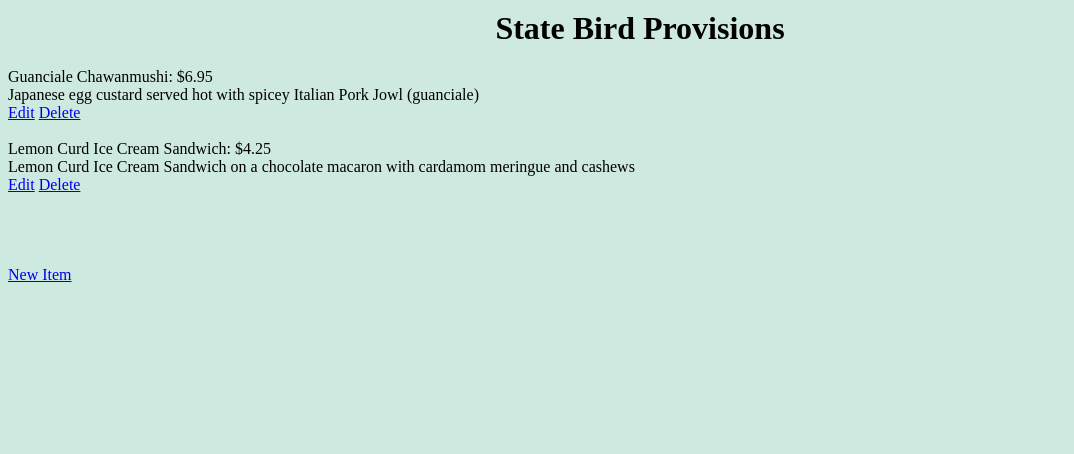
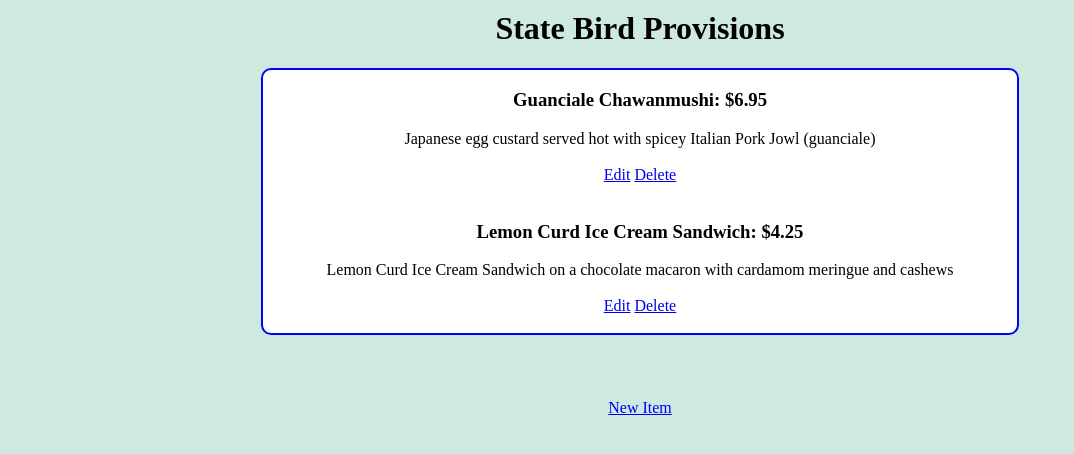
Before and after one commit to mikboy018/fsnd-vagrant, a Flask app: page / in a window 1280 px wide. Shown: the top 454 px of the page, without its empty margins (0-1074 px from the left). Run offline with Flask 2, Linux system fonts and the light colour scheme.

Commit message:
Updated CSS for menu.html.

```diff
--- a/vagrant/FlaskDemo/static/styles.css
+++ b/vagrant/FlaskDemo/static/styles.css
@@ -2,14 +2,20 @@ body {
 	background-color: #ceeae0;
 }
 
-h1 {
+h1, .itemlist, .foot {
 	display: block;
 	text-align: center;
 	margin-top: 10px;
-	margin-left: 10%;
-	margin-right: 10%;
+	margin-left: 20%;
+	margin-right: 20%;
 }
 
 button {
 	margin: 10px;
 }
+
+.itemlist {
+	background-color: white;
+	border: 2px solid blue;
+	border-radius: 10px;
+}
--- a/vagrant/FlaskDemo/templates/menu.html
+++ b/vagrant/FlaskDemo/templates/menu.html
@@ -25,30 +25,38 @@
 
 	{% endwith %}
 
-	{% for i in items %}
+	<div class="itemlist">
 
-	{{i.name}}:	{{i.price}}
+		{% for i in items %}
 
-	<br />
+			<h3>{{i.name}}: {{i.price}}</h3>
 
-	{{i.description}}
+			{{i.description}}
 
-	<br />
+			<br /><br />
 
-	<a href='{{url_for("EditMenuItem", restaurant_id = restaurant.id, menu_id = i.id)}}'>Edit</a>
+			<a href='{{url_for("EditMenuItem", restaurant_id = restaurant.id, menu_id = i.id)}}'>Edit</a>
 
-	<a href='{{url_for("DeleteMenuItem", restaurant_id = restaurant.id, menu_id = i.id)}}'>Delete</a>
+			<a href='{{url_for("DeleteMenuItem", restaurant_id = restaurant.id, menu_id = i.id)}}'>Delete</a>
 
-	<br /><br />
+			<br /><br />
+
 
 	{% endfor %}
 
+	</div>
+
+
 	<br /><br /><br />
+
+	<div class="foot">
 
 	<a href='{{url_for("NewMenuItem", restaurant_id = restaurant.id) }}'>New Item</a>
 
 	<br />
 
+	</div>
+
 
 </body>
 </html>
```
